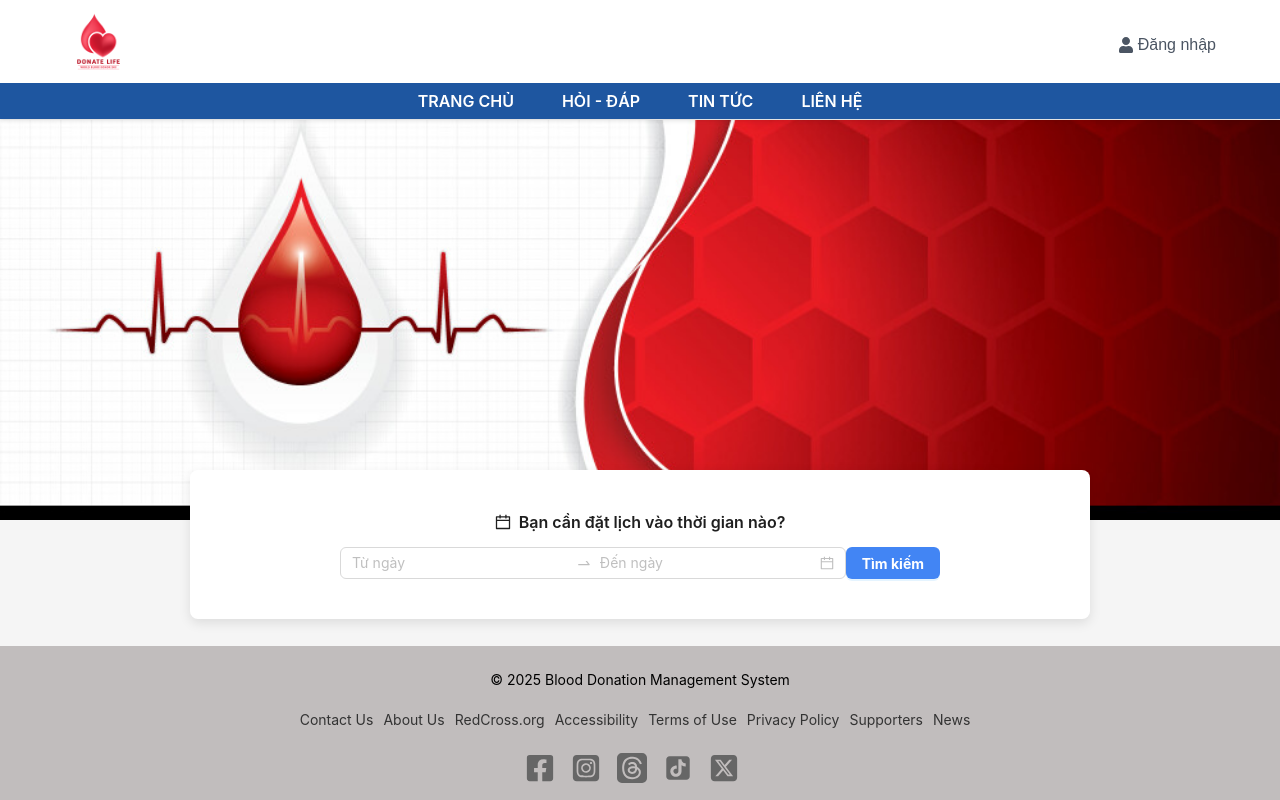
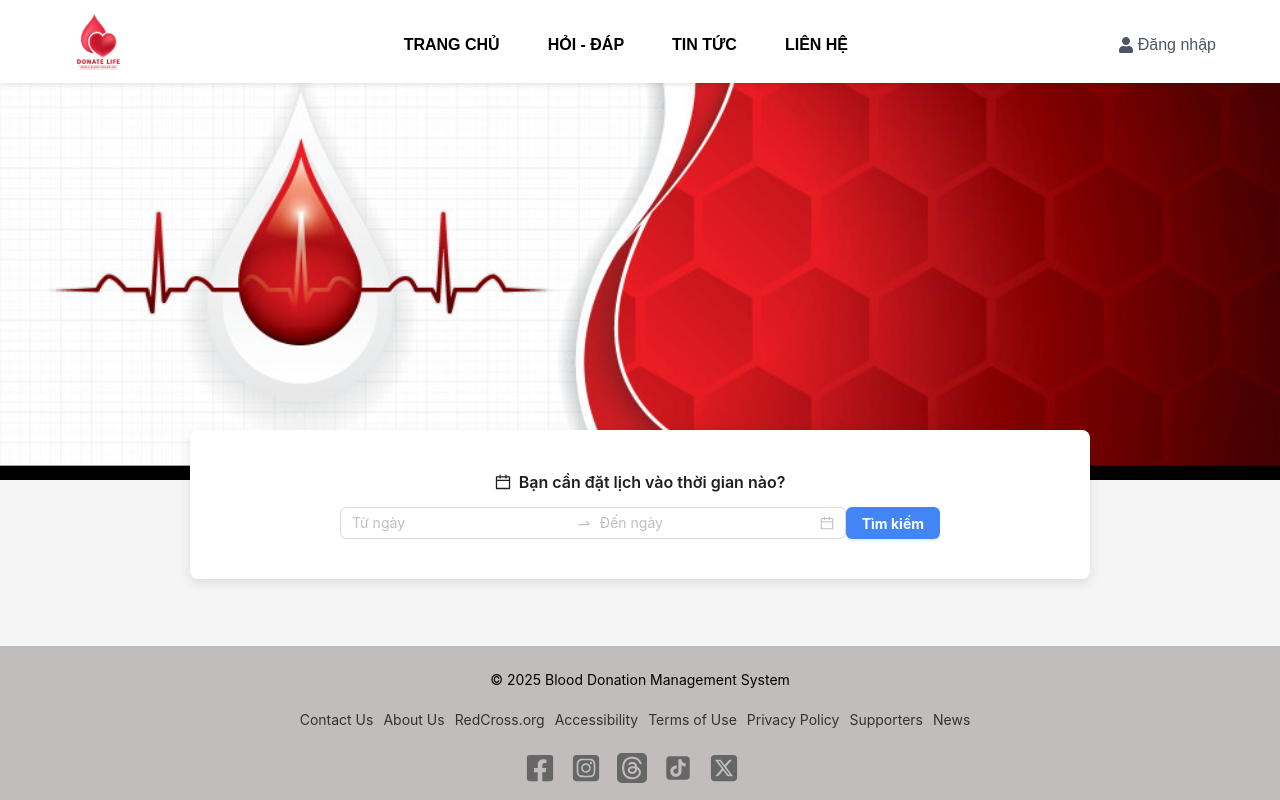
Before and after one commit to danh0999/blood-donation, a React (Vite) app in the folder Blood_Donation/: page / in a window 1280 px wide. Built offline with nearby package versions, Linux system fonts and the light colour scheme.

Commit message:
update-header-nav

```diff
--- a/Blood_Donation/src/layouts/components/Header/Header.jsx
+++ b/Blood_Donation/src/layouts/components/Header/Header.jsx
@@ -14,6 +14,22 @@ const AppHeader = () => {
         <div className="logo-container">
           <img src={Logo} alt="logo" className="logo" />
         </div>
+        <nav className="navbar">
+          <ul className="nav-list">
+            <li>
+              <Link to="/">TRANG CHỦ</Link>
+            </li>
+            <li>
+              <Link to="/faq">HỎI - ĐÁP</Link>
+            </li>
+            <li>
+              <Link to="/news">TIN TỨC</Link>
+            </li>
+            <li>
+              <Link to="/contact">LIÊN HỆ</Link>
+            </li>
+          </ul>
+        </nav>
 
         {/* Đăng nhập */}
         <div className="login-link">
@@ -25,22 +41,6 @@ const AppHeader = () => {
       </div>
 
       {/* Navbar */}
-      <nav className="navbar">
-        <ul className="nav-list">
-          <li>
-            <Link to="/">TRANG CHỦ</Link>
-          </li>
-          <li>
-            <Link to="/faq">HỎI - ĐÁP</Link>
-          </li>
-          <li>
-            <Link to="/news">TIN TỨC</Link>
-          </li>
-          <li>
-            <Link to="/contact">LIÊN HỆ</Link>
-          </li>
-        </ul>
-      </nav>
     </header>
   );
 };
--- a/Blood_Donation/src/layouts/components/Header/Header.scss
+++ b/Blood_Donation/src/layouts/components/Header/Header.scss
@@ -50,7 +50,7 @@
 
   /* Navbar */
   .navbar {
-    background-color: #1e56a0;
+    background-color: white;
     padding: 0.5rem 0; // tăng chiều cao tổng thể
     .nav-list {
       display: flex;
@@ -61,7 +61,7 @@
       list-style: none;
 
       a {
-        color: white;
+        color: black;
         text-decoration: none;
         font-weight: 600;
         font-size: 16px; // tăng từ 14px lên 16px
--- a/Blood_Donation/src/layouts/components/MainLayout.jsx
+++ b/Blood_Donation/src/layouts/components/MainLayout.jsx
@@ -7,7 +7,7 @@ const { Content } = Layout;
 
 const MainLayout = () => {
   return (
-    <Layout style={{ minHeight: "100vh", paddingTop: 120 }}>
+    <Layout style={{ minHeight: "100vh", paddingTop: 80 }}>
       <Header />
       <Content>
         <Outlet />
```
